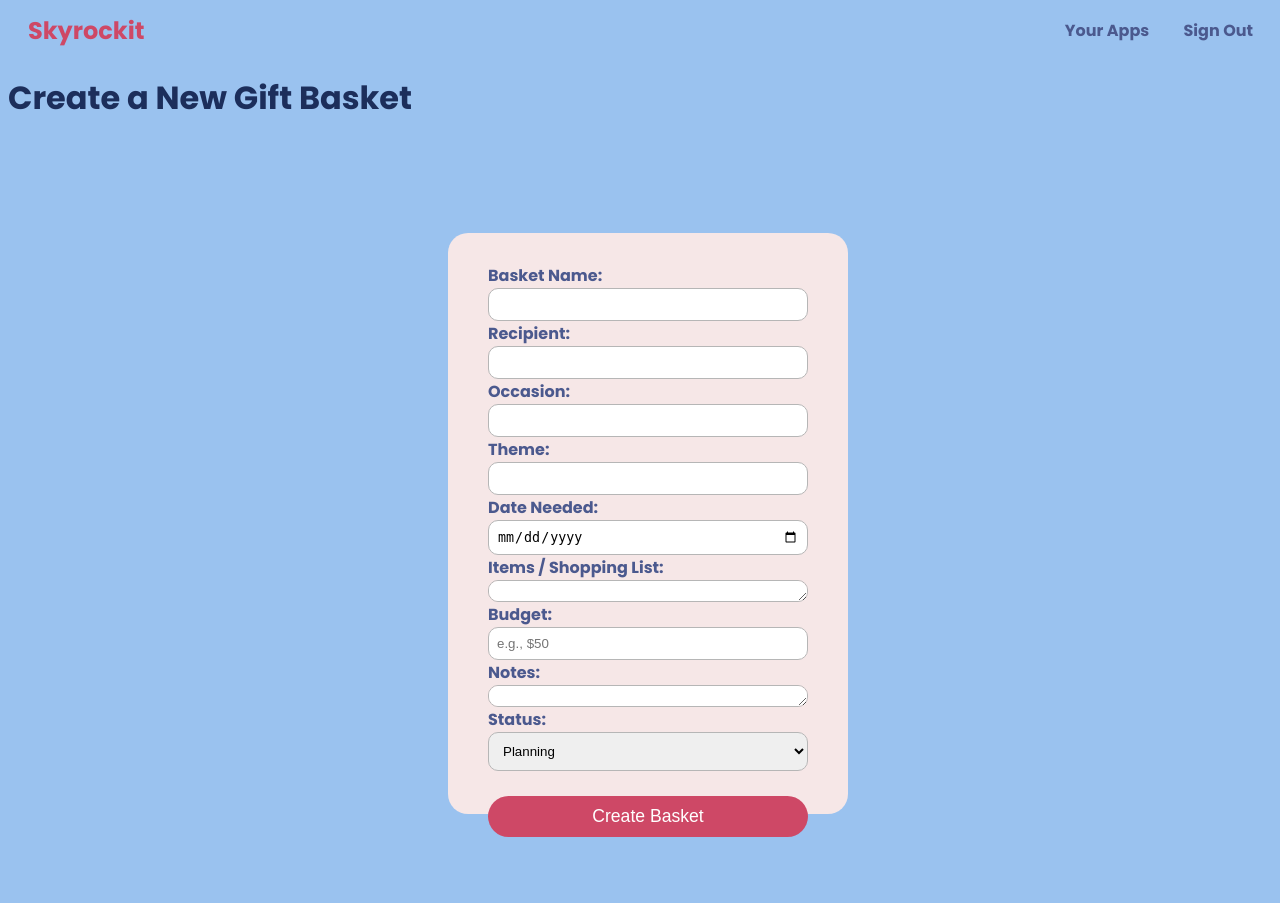
After one commit to veggiebyte/Heaven_in_a_Handbasket, a Node server app: page /users/2/baskets/new in a window 1280 px wide. The commit adds this page. Run offline with Node 20, Linux system fonts and the light colour scheme; the visitor is signed in with stand-in values (Sample User, id 1); some libraries are stand-ins or nearby versions.

Commit message:
Created form for views/baskets/new.ejs

```diff
--- /dev/null
+++ b/views/baskets/new.ejs
@@ -0,0 +1,52 @@
+<!DOCTYPE html>
+<html lang="en">
+
+<head>
+    <meta charset="UTF-8" />
+    <meta name="viewport" content="width=device-width, initial-scale=1.0" />
+    <link rel="stylesheet" href="/stylesheets/style.css" />
+    <title>Create New Gift Basket</title>
+</head>
+
+<body>
+    <%- include('../partials/_navbar.ejs') %>
+    <h1>Create a New Gift Basket</h1>
+    <div class="new-body">
+        <form action="/users/<%= user._id %>/baskets" method="POST">
+            <label for="basketName">Basket Name:</label>
+            <input type="text" name="basketName" id="basketName" required />
+
+            <label for="recipient">Recipient:</label>
+            <input type="text" name="recipient" id="recipient" required />
+
+            <label for="occasion">Occasion:</label>
+            <input type="text" name="occasion" id="occasion" required />
+
+            <label for="theme">Theme:</label>
+            <input type="text" name="theme" id="theme" />
+
+            <label for="dateNeeded">Date Needed:</label>
+            <input type="date" name="dateNeeded" id="dateNeeded" required />
+
+            <label for="items">Items / Shopping List:</label>
+            <textarea name="items" id="items" rows="5"></textarea>
+
+            <label for="budget">Budget:</label>
+            <input type="text" name="budget" id="budget" placeholder="e.g., $50" />
+
+            <label for="notes">Notes:</label>
+            <textarea name="notes" id="notes" rows="3"></textarea>
+
+            <label for="status">Status:</label>
+            <select id="status" name="status">
+                <option value="Planning">Planning</option>
+                <option value="Completed">Completed</option>
+            </select>
+
+            <button type="submit">Create Basket</button>
+        </form>
+    </div>
+
+</body>
+
+</html>
```
Also changed, not shown: views/applications/new.ejs (deleted, +0 -45 lines), views/baskets/index.ejs (renamed from views/applications/index.ejs, +6 -8 lines), views/baskets/edit.ejs (renamed from views/applications/edit.ejs), views/baskets/show.ejs (renamed from views/applications/show.ejs).
